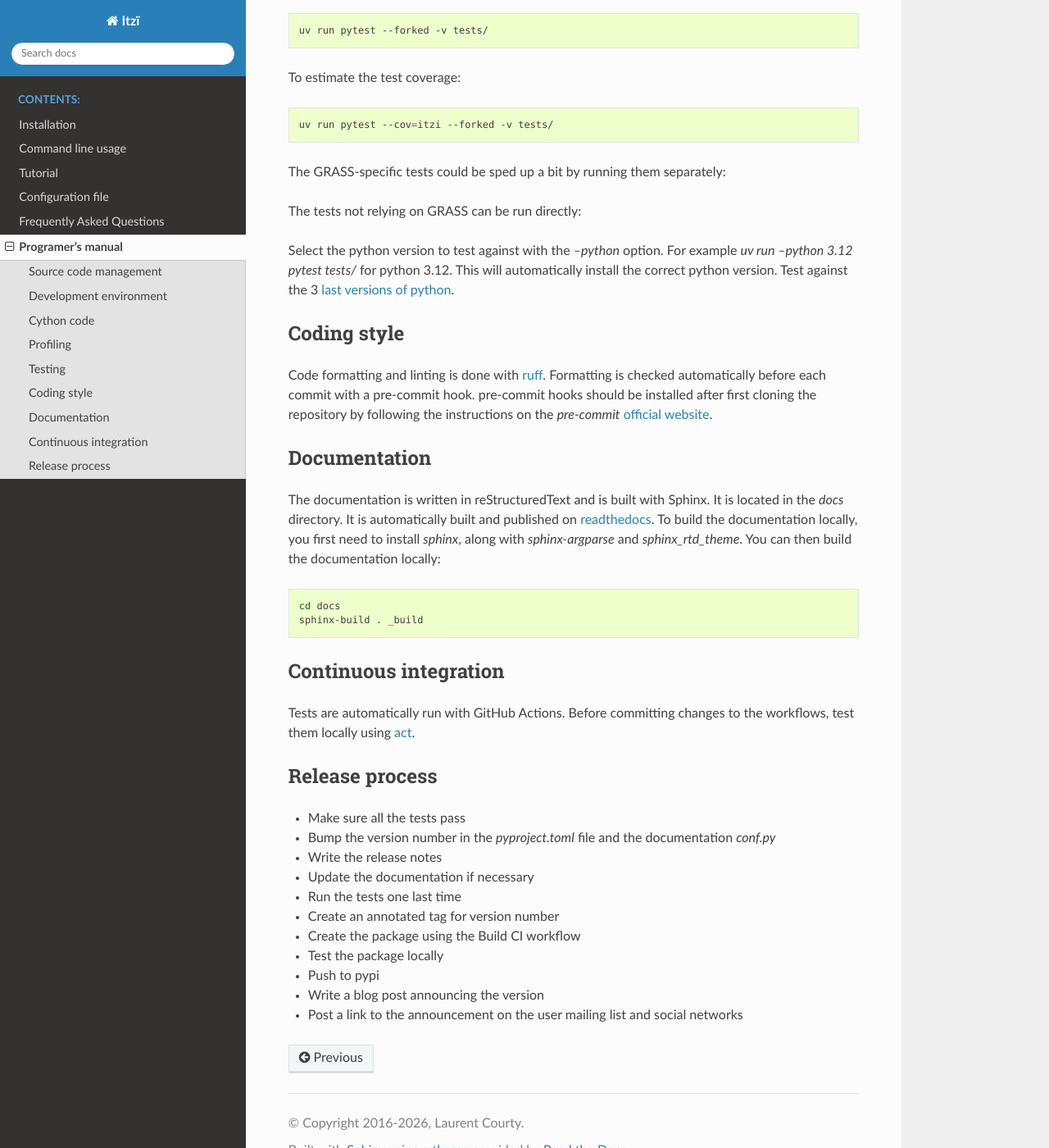
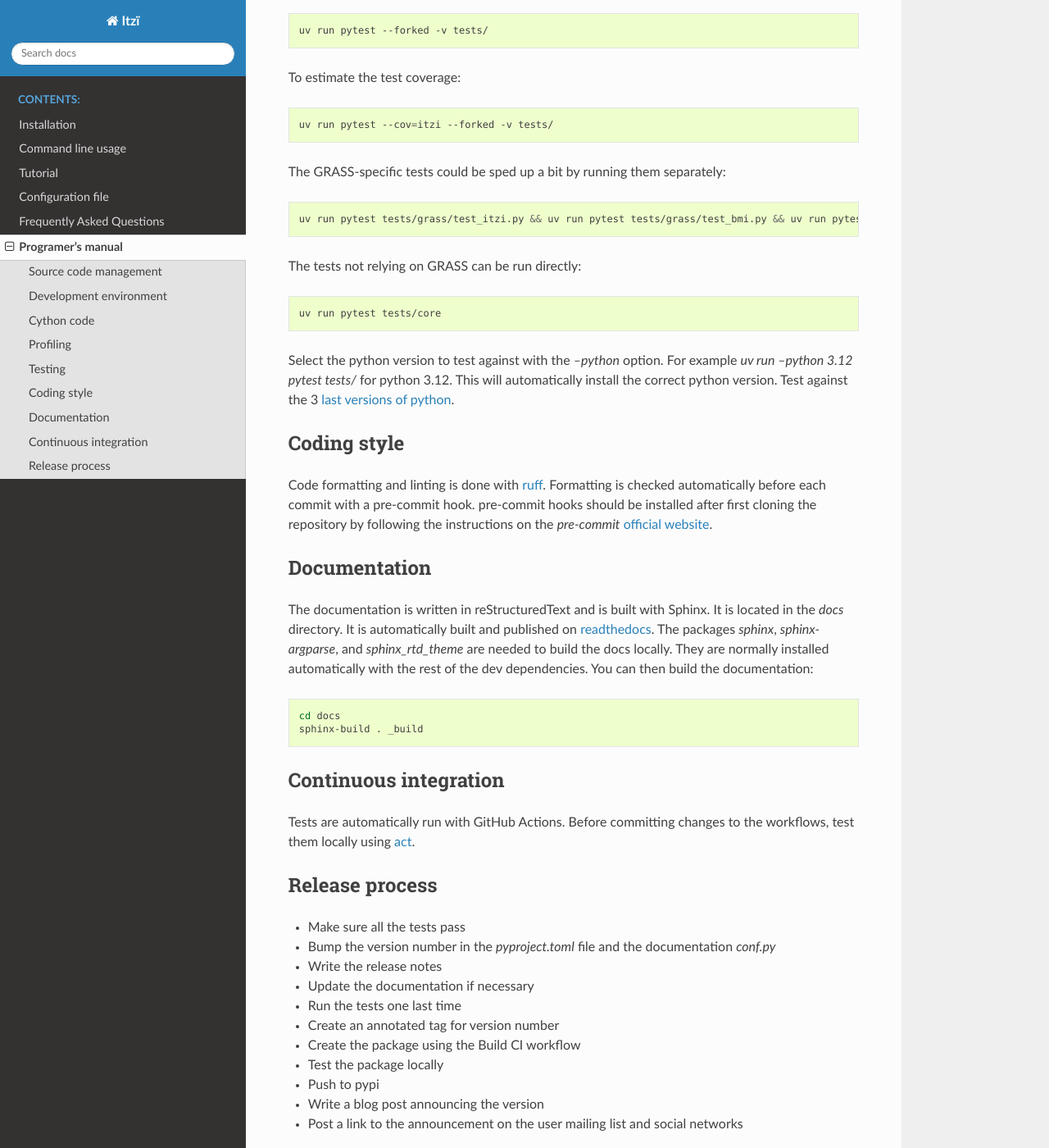
Before and after one commit to ItziModel/itzi, a Sphinx documentation site: the page built from docs/prog_manual.rst, in a window 1280 px wide and 1400 px high, scrolled down 1254 px. Shown: the whole window at 82% size. Built offline with Sphinx 7.4.7 and the Read the Docs theme 3.1.0, drawn with Linux system fonts in a browser that asks for light colours; some of the changed text lies outside the part shown.

```diff
--- a/docs/conf_file.rst
+++ b/docs/conf_file.rst
@@ -37,7 +37,7 @@
 ----------
 
 .. versionadded:: 26.6
-    The hotstart feature is added.
+
 
 A hotstart file saves the current state of the simulation at a give point in time, allowing to restart a simulation from a given point.
 
--- a/docs/prog_manual.rst
+++ b/docs/prog_manual.rst
@@ -24,7 +24,7 @@
 
     uv run itzi
 
-This will create a virtual environment, install all the dependencies listed in the *pyproject.toml* file, and build the Cython extensions.
+This will create a virtual environment, install all the dependencies listed in the *pyproject.toml* file, including dev dependencies, and build the Cython extensions.
 Now, every change you make to the Python code will be directly reflected when running the tests or *uv run itzi* .
 
 
@@ -71,12 +71,14 @@
 The GRASS-specific tests could be sped up a bit by running them separately:
 
 .. code:: sh
+
     uv run pytest tests/grass/test_itzi.py && uv run pytest tests/grass/test_bmi.py && uv run pytest tests/grass/test_tutorial.py
 
 
 The tests not relying on GRASS can be run directly:
 
 .. code:: sh
+
     uv run pytest tests/core
 
 
@@ -99,8 +101,9 @@
 The documentation is written in reStructuredText and is built with Sphinx.
 It is located in the *docs* directory.
 It is automatically built and published on `readthedocs <https://itzi.readthedocs.io>`__.
-To build the documentation locally, you first need to install *sphinx*, along with *sphinx-argparse* and *sphinx_rtd_theme*.
-You can then build the documentation locally:
+The packages *sphinx*, *sphinx-argparse*, and *sphinx_rtd_theme* are needed to build the docs locally.
+They are normally installed automatically with the rest of the dev dependencies.
+You can then build the documentation:
 
 .. code:: sh
 
--- a/pyproject.toml
+++ b/pyproject.toml
@@ -59,6 +59,9 @@
     "ty>=0.0.51",
     "pyinstrument==5.*",
     "rioxarray>=0.19.0",
+    "sphinx>=9.1.0",
+    "sphinx-argparse>=0.5.2",
+    "sphinx-rtd-theme>=3.1.0",
 ]
 
 [build-system]
```
Also changed, not shown: docs/cli.rst (+12 -5 lines), 2 other files.
